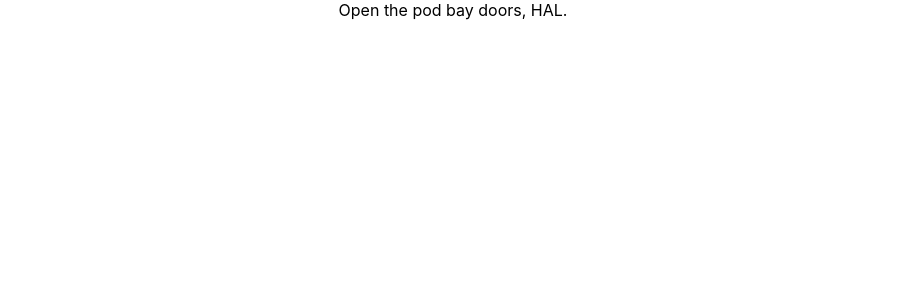
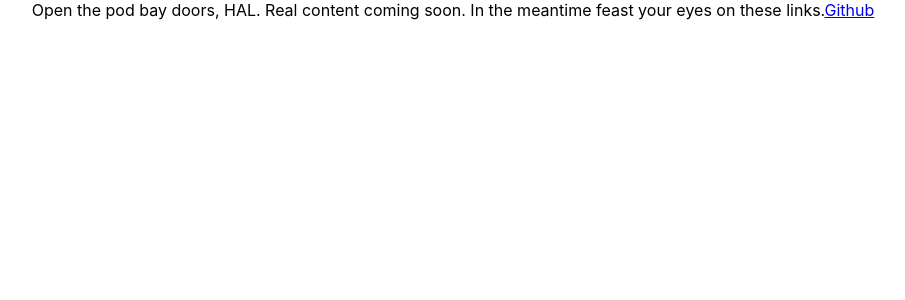
Before and after one commit to ikenley/template-application, a React (Create React App) app in the folder client/: page / in a window 1280 px wide. Shown: the top 300 px of the page, without its empty margins (187-1092 px from the left). Built offline with nearby package versions, Linux system fonts and the light colour scheme.

Commit message:
added link to github

```diff
--- a/client/src/App.tsx
+++ b/client/src/App.tsx
@@ -5,6 +5,8 @@ function App() {
   return (
     <div className="App">
       Open the pod bay doors, HAL.
+      Real content coming soon. In the meantime feast your eyes on these links.
+      <a href="https://github.com/ikenley">Github</a>
     </div>
   );
 }
```
